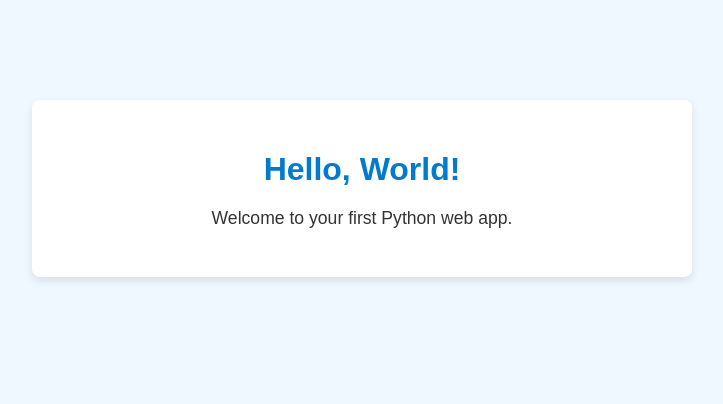
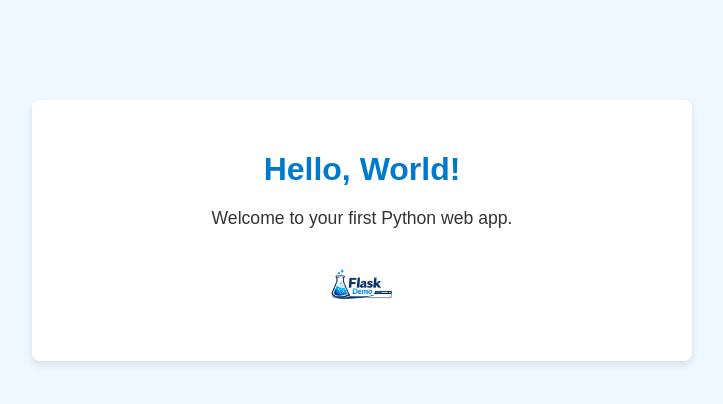
Before and after one commit to obintui10/flask-webapp-demo, a Flask app: page / in a window 1280 px wide. Shown: the top 404 px of the page, without its empty margins (278-1001 px from the left). Run offline with Flask 3, Linux system fonts and the light colour scheme.

Commit message:
Update index.html

```diff
--- a/templates/index.html
+++ b/templates/index.html
@@ -2,6 +2,7 @@
 <html lang="en">
 <head>
     <meta charset="UTF-8">
+    <meta name="viewport" content="width=device-width, initial-scale=1.0">
     <title>Hello World App</title>
     <link rel="stylesheet" href="{{ url_for('static', filename='style.css') }}">
 </head>
@@ -9,6 +10,9 @@
     <div class="container">
         <h1>Hello, World!</h1>
         <p>Welcome to your first Python web app.</p>
+        <img src="{{ url_for('static', filename='images/flask-demo-logo.png') }}"
+             alt="Flask Demo Logo" width="120">
     </div>
+    <script src="{{ url_for('static', filename='app.js') }}"></script>
 </body>
 </html>
```
